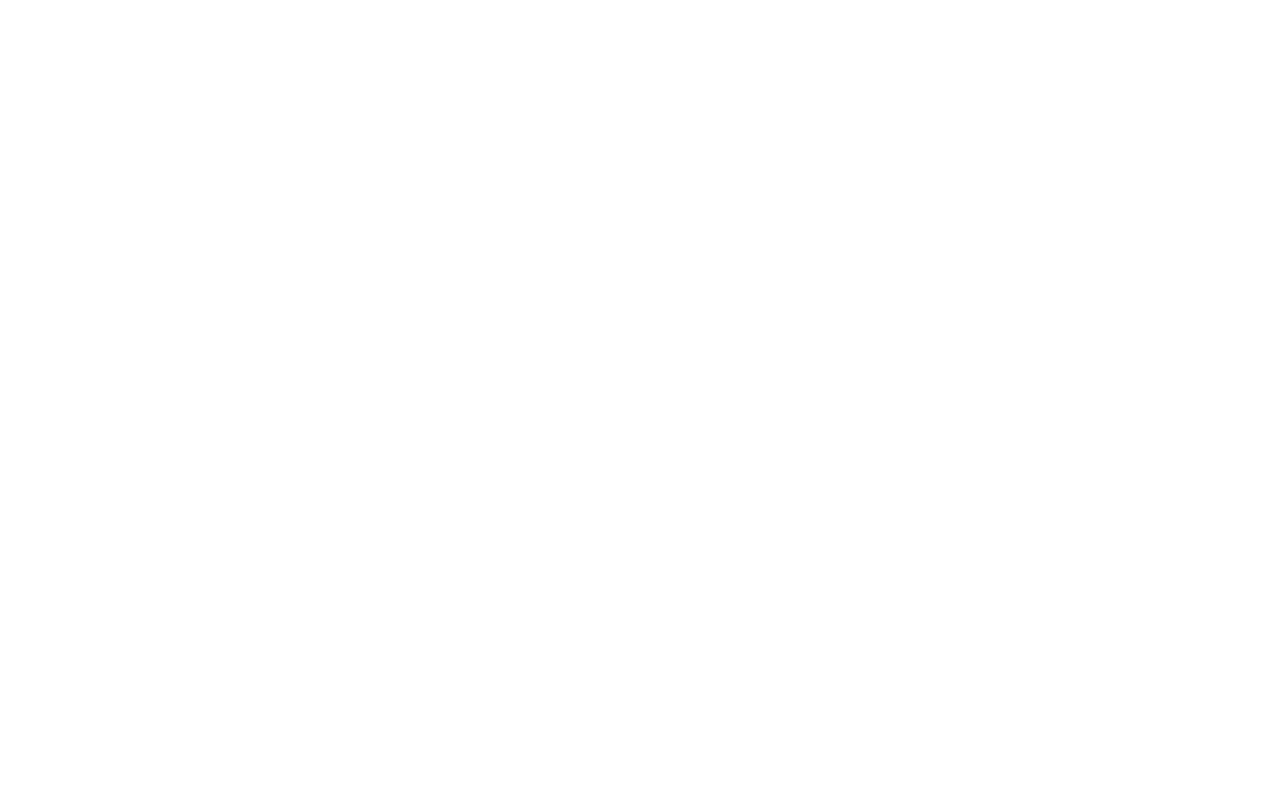
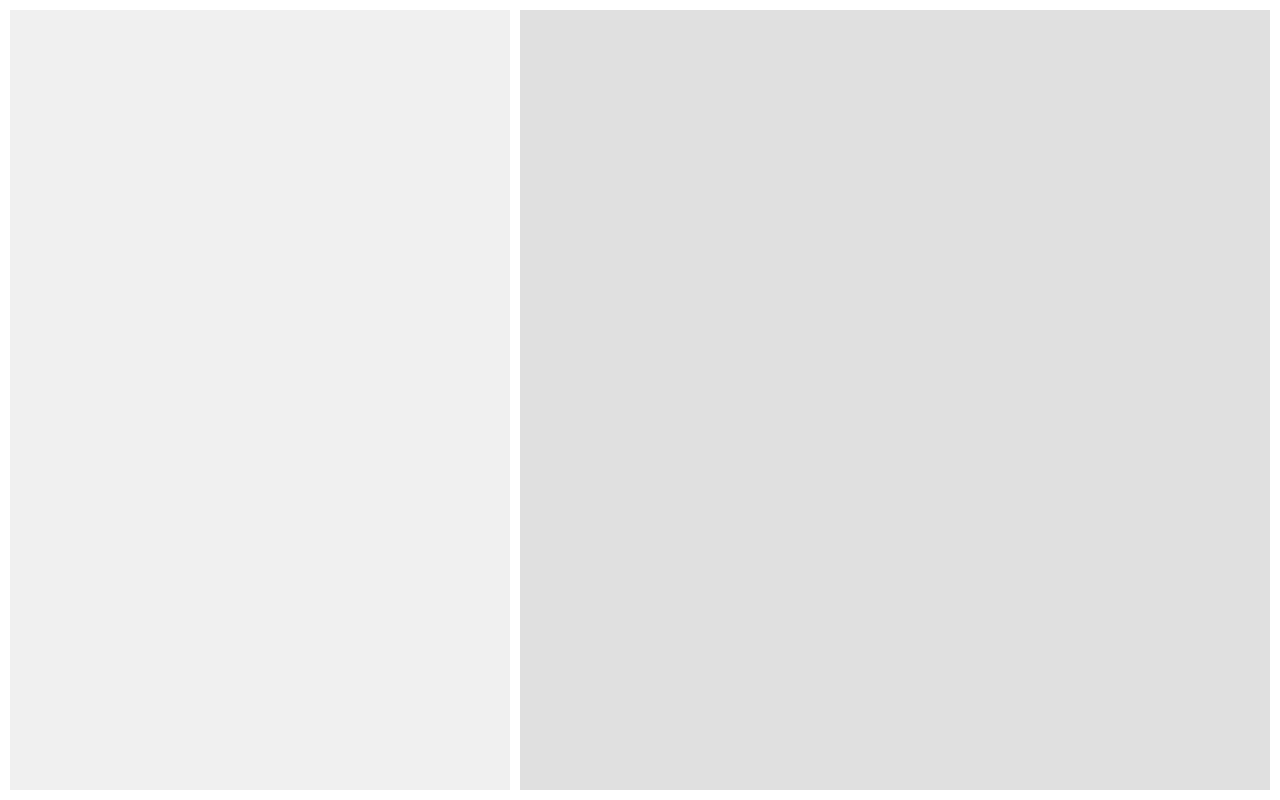
Before and after one commit to jabbarlee/beta-questionist, a Next.js app: page / in a window 1280 px wide. Built offline with nearby package versions, Linux system fonts and the light colour scheme.

Commit message:
page wrapper added

```diff
--- a/src/app/(web)/globals.css
+++ b/src/app/(web)/globals.css
@@ -0,0 +1,3 @@
+body{
+    margin: 0;
+}
--- a/src/app/(web)/page.tsx
+++ b/src/app/(web)/page.tsx
@@ -1,10 +1,11 @@
+import PageWrapper from "@/components/PageWrapper"
+import styles from './page.module.css'
 
 export default function Home() {
 
-
   return (
     <div>
-
+      <PageWrapper />
     </div>
   );
 }
--- /dev/null
+++ b/src/components/ConfigSide/index.module.css
@@ -0,0 +1,4 @@
+.configSide {
+    flex: 2;
+    background-color: #f0f0f0; /* Just an example background color */
+  }
--- /dev/null
+++ b/src/components/ConfigSide/index.tsx
@@ -0,0 +1,12 @@
+import React from 'react'
+import styles from './index.module.css'
+
+function index() {
+  return (
+    <div className={styles.configSide}>
+
+    </div>
+  )
+}
+
+export default index
--- /dev/null
+++ b/src/components/PageWrapper/index.module.css
@@ -0,0 +1,7 @@
+.container {
+  display: flex;
+  height: 100vh;
+  padding: 10px;
+  gap: 10px;
+  box-sizing: border-box;
+}
--- /dev/null
+++ b/src/components/PageWrapper/index.tsx
@@ -0,0 +1,15 @@
+import React from 'react'
+import styles from './index.module.css'
+import ConfigSide from '@/components/ConfigSide'
+import QuestionSide from '@/components/QuestionSide'
+
+function index() {
+  return (
+    <div className={styles.container}>
+      <ConfigSide />
+      <QuestionSide />
+    </div>
+  )
+}
+
+export default index
--- /dev/null
+++ b/src/components/QuestionSide/index.module.css
@@ -0,0 +1,4 @@
+.questionSide {
+    flex: 3;
+    background-color: #e0e0e0; /* Just an example background color */
+  }
--- /dev/null
+++ b/src/components/QuestionSide/index.tsx
@@ -0,0 +1,12 @@
+import React from 'react'
+import styles from './index.module.css'
+
+function index() {
+  return (
+    <div className={styles.questionSide}>
+
+    </div>
+  )
+}
+
+export default index
```
